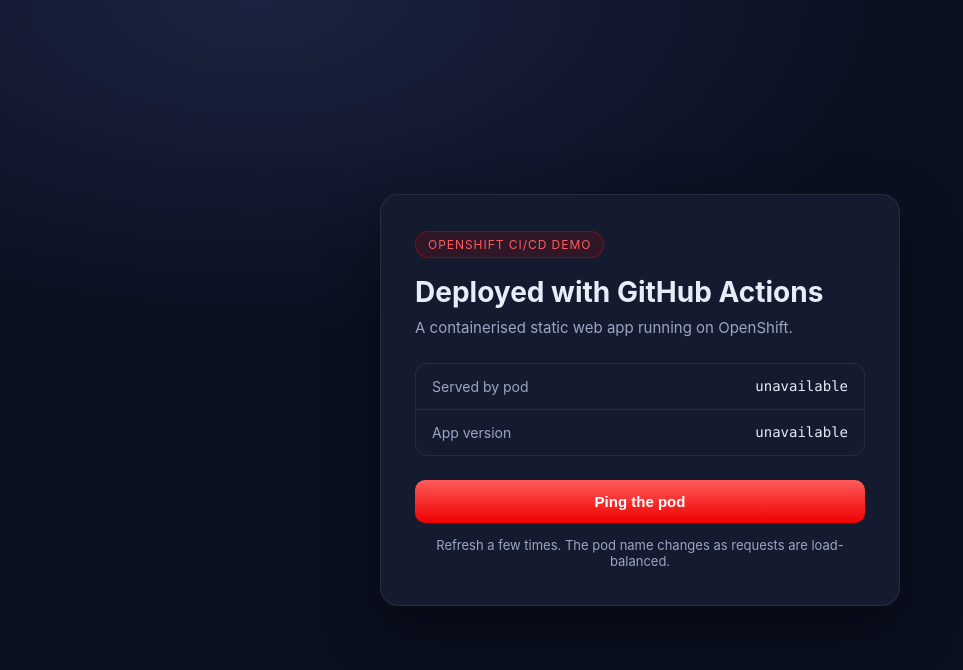
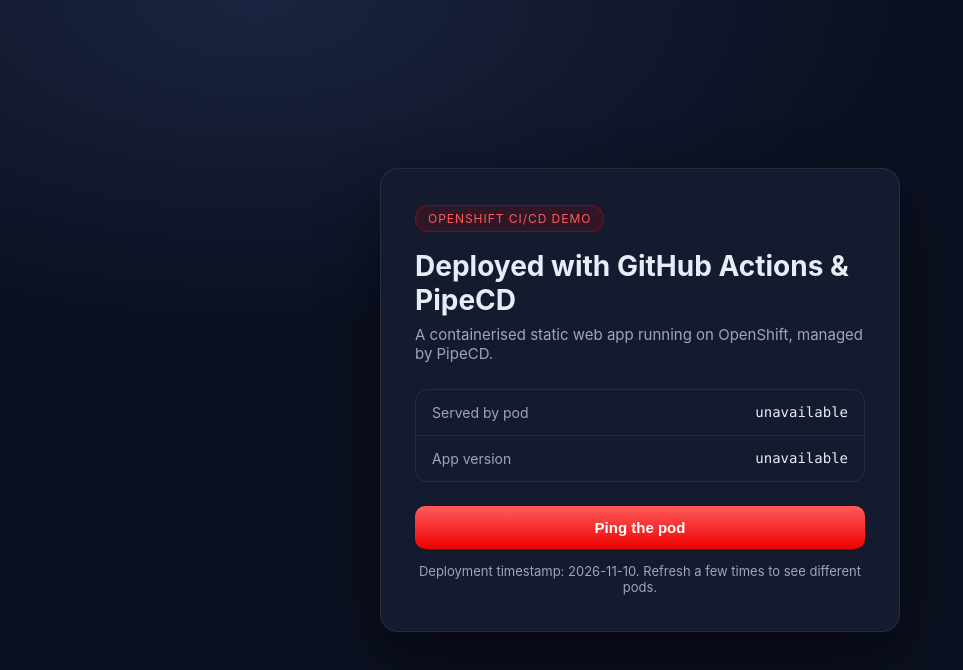
Before and after one commit to MaxV16/cloud-deployment-pipeline, a plain HTML site: page index.html in a window 1280 px wide. Shown: the whole page, without its empty margins (0-963 px from the left). Drawn offline with Linux system fonts and the light colour scheme; no server answers.

Commit message:
update UI to mention pipecd and add deployment timestamp

```diff
--- a/index.html
+++ b/index.html
@@ -9,8 +9,8 @@
 <body>
   <main class="card">
     <span class="badge">OpenShift CI/CD Demo</span>
-    <h1>Deployed with GitHub Actions</h1>
-    <p class="subtitle">A containerised static web app running on OpenShift.</p>
+    <h1>Deployed with GitHub Actions & PipeCD</h1>
+    <p class="subtitle">A containerised static web app running on OpenShift, managed by PipeCD.</p>
 
     <div class="status">
       <div class="status-row">
@@ -25,7 +25,7 @@
 
     <button id="ping" type="button">Ping the pod</button>
     <p class="hint" id="hint">
-      Refresh a few times. The pod name changes as requests are load-balanced.
+      Deployment timestamp: 2026-11-10. Refresh a few times to see different pods.
     </p>
   </main>
 
```
